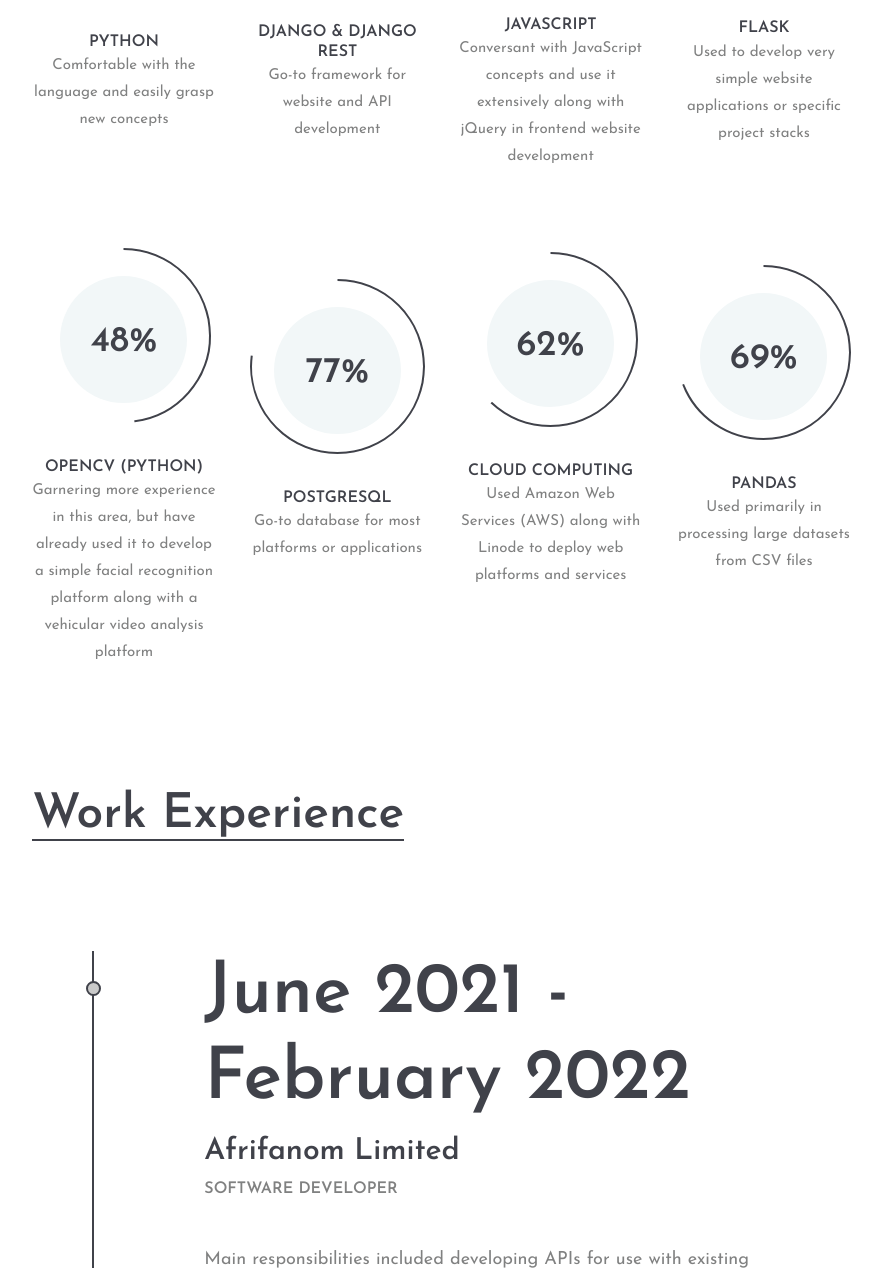
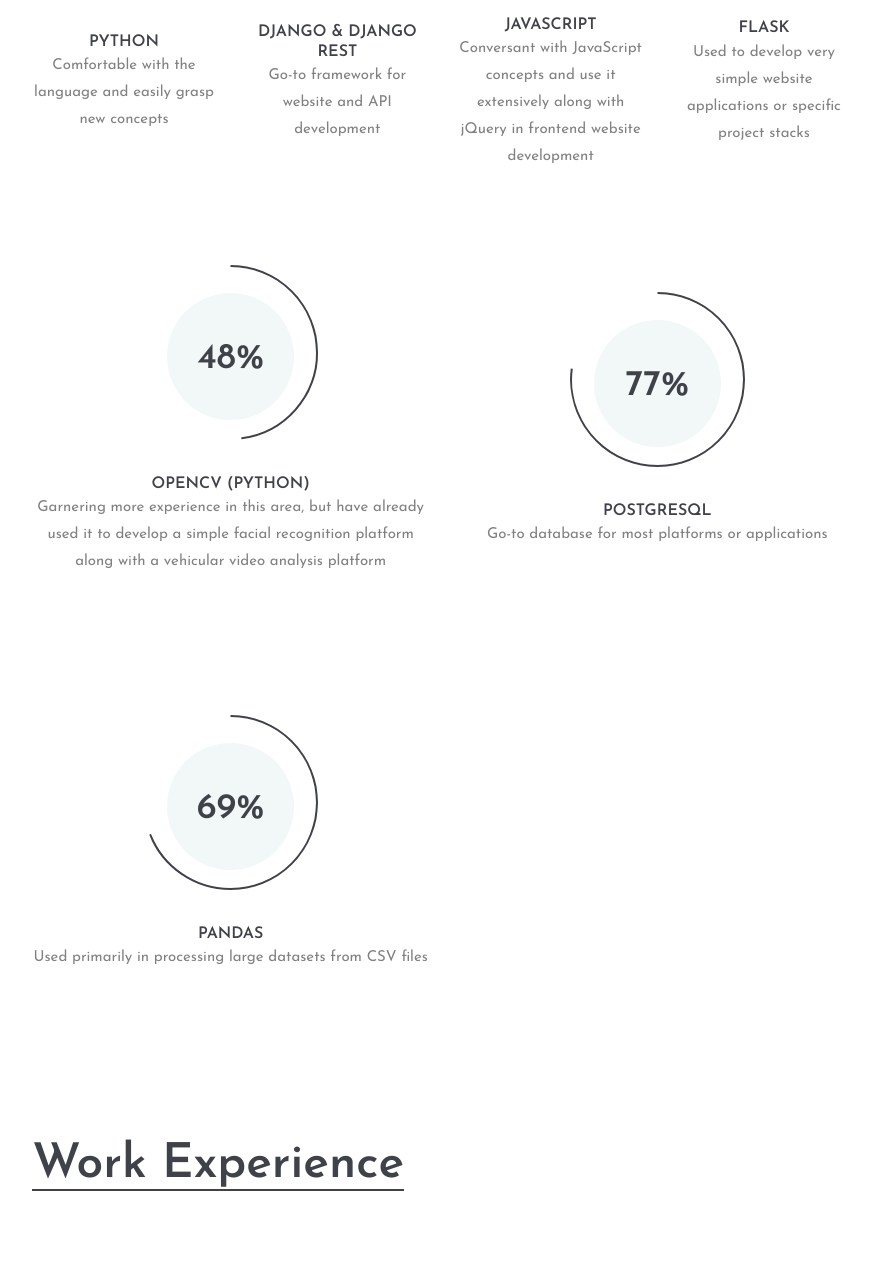
Before and after one commit to damien-deathstalker/Library, a Django app: page / in a window 1280 px wide. Shown: the part 2475-3743 px from the top of the page, without its empty margins (196-1078 px from the left). Run offline with Django 3.2, Linux system fonts and the light colour scheme; some libraries are stand-ins or nearby versions.

Commit message:
Hide AWS

```diff
--- a/portfolio/templates/portfolio/index.html
+++ b/portfolio/templates/portfolio/index.html
@@ -202,7 +202,7 @@
                             </div> {% endcomment %}
                         </div>
                         <div class="row">
-                            <div class="col-lg-3 col-md-6 pt-5">
+                            <div class="col-lg-4 col-md-6 pt-5">
                                 <div class="fact-box trans">
                                     <div class="fact-content">
                                         <div class="circle-progress">
@@ -225,7 +225,7 @@
                                     </div>
                                 </div>
                             </div>
-                            <div class="col-lg-3 col-md-6 pt-5">
+                            <div class="col-lg-4 col-md-6 pt-5">
                                 <div class="fact-box trans">
                                     <div class="fact-content">
                                         <div class="circle-progress">
@@ -248,7 +248,7 @@
                                     </div>
                                 </div>
                             </div>
-                            <div class="col-lg-3 col-md-6 pt-5">
+                            <!-- <div class="col-lg-3 col-md-6 pt-5">
                                 <div class="fact-box trans">
                                     <div class="fact-content">
                                         <div class="circle-progress">
@@ -270,8 +270,8 @@
                                         </div>
                                     </div>
                                 </div>
-                            </div>
-                            <div class="col-lg-3 col-md-6 pt-5">
+                            </div> -->
+                            <div class="col-lg-4 col-md-6 pt-5">
                                 <div class="fact-box trans">
                                     <div class="fact-content">
                                         <div class="circle-progress">
```
